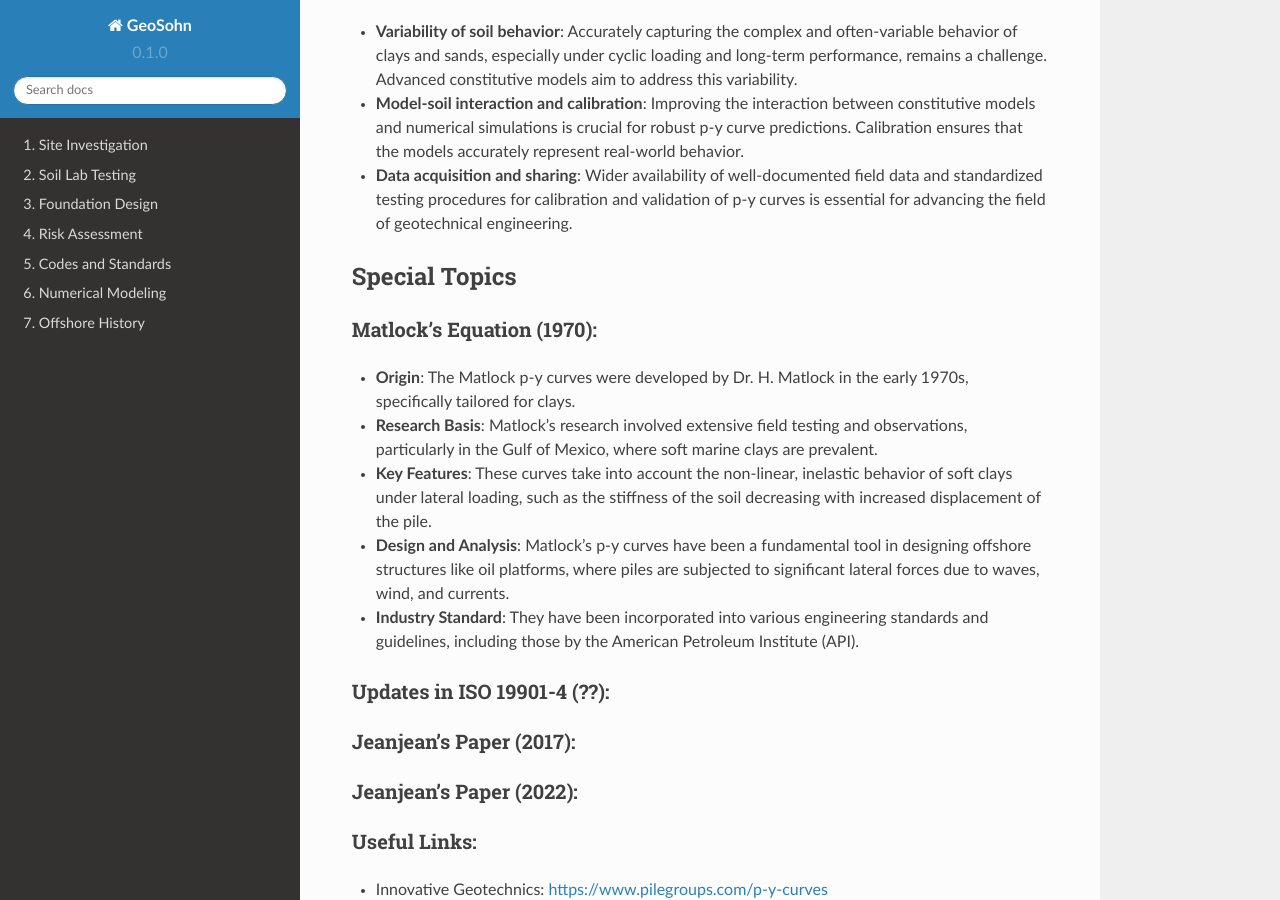
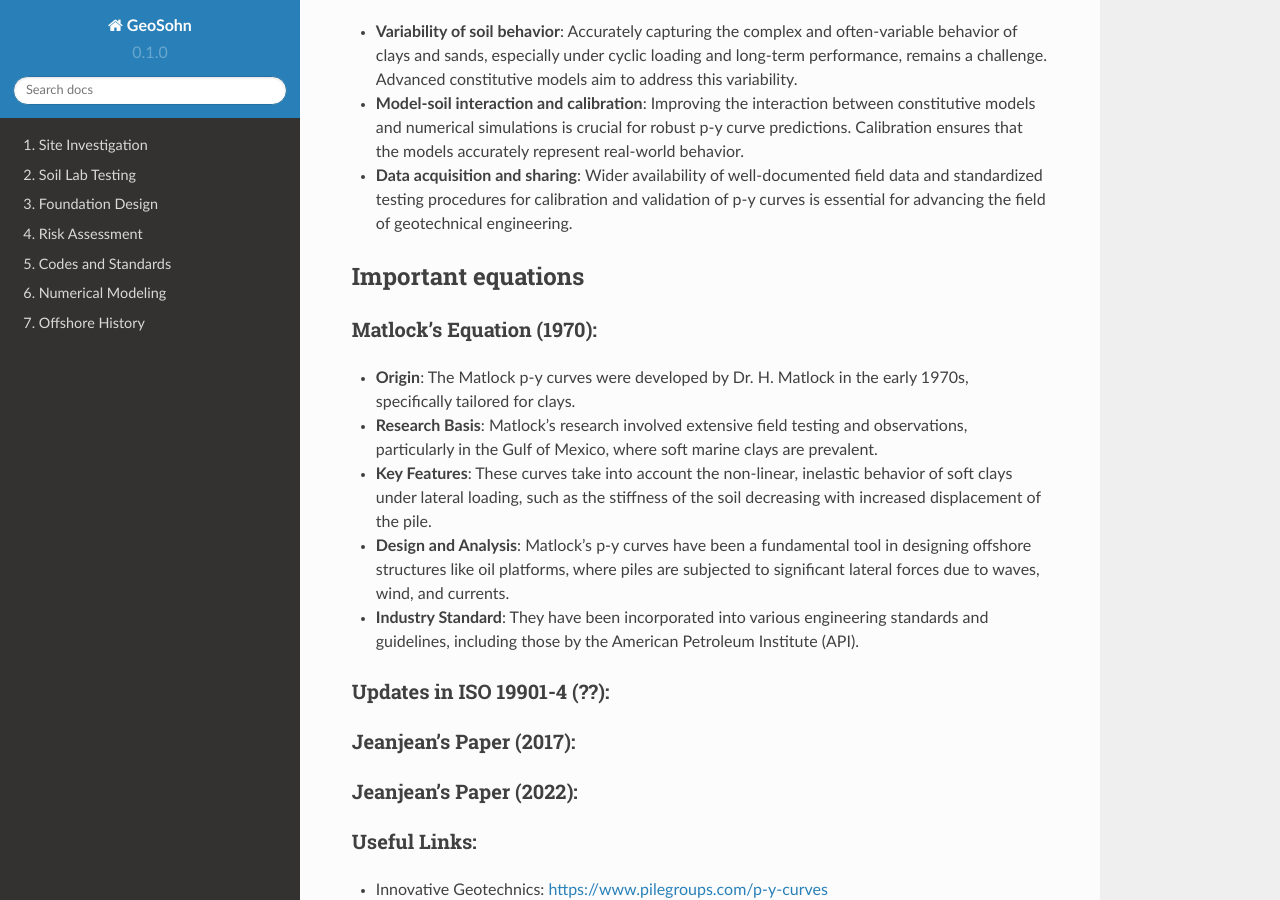
Before and after one commit to jrson11/GeoSohn, a Sphinx documentation site: the page built from docs/source/3_1-py_curve.rst, in a window 1280 px wide and 900 px high, scrolled down 1730 px. Built offline with Sphinx 7.4.7 and the Read the Docs theme 2.0.0, drawn with Linux system fonts in a browser that asks for light colours.

Commit message:
Update 3_1-py_curve.rst

```diff
--- a/docs/source/3_1-py_curve.rst
+++ b/docs/source/3_1-py_curve.rst
@@ -61,7 +61,7 @@ Key challenges and future directions:
 - **Data acquisition and sharing**: Wider availability of well-documented field data and standardized testing procedures for calibration and validation of p-y curves is essential for advancing the field of geotechnical engineering.
 
 
-Special Topics
+Important equations
 --------------------
 
 Matlock's Equation (1970):
```
